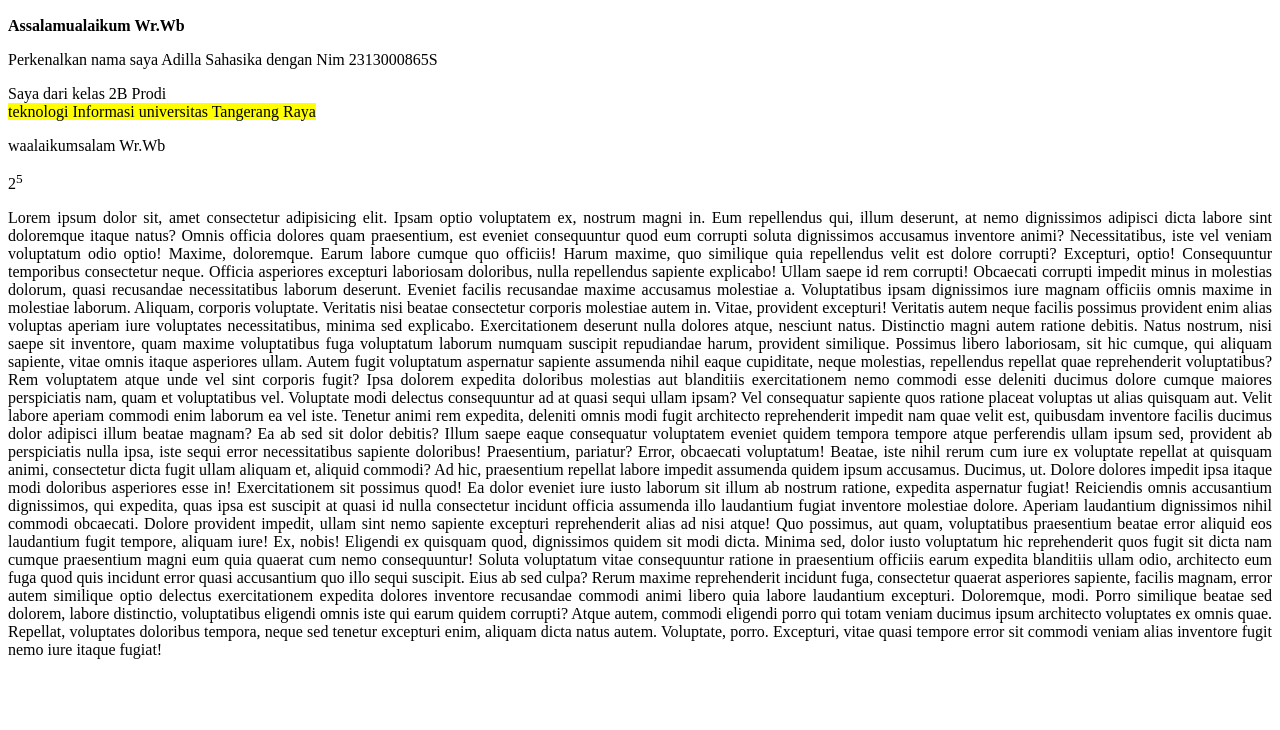
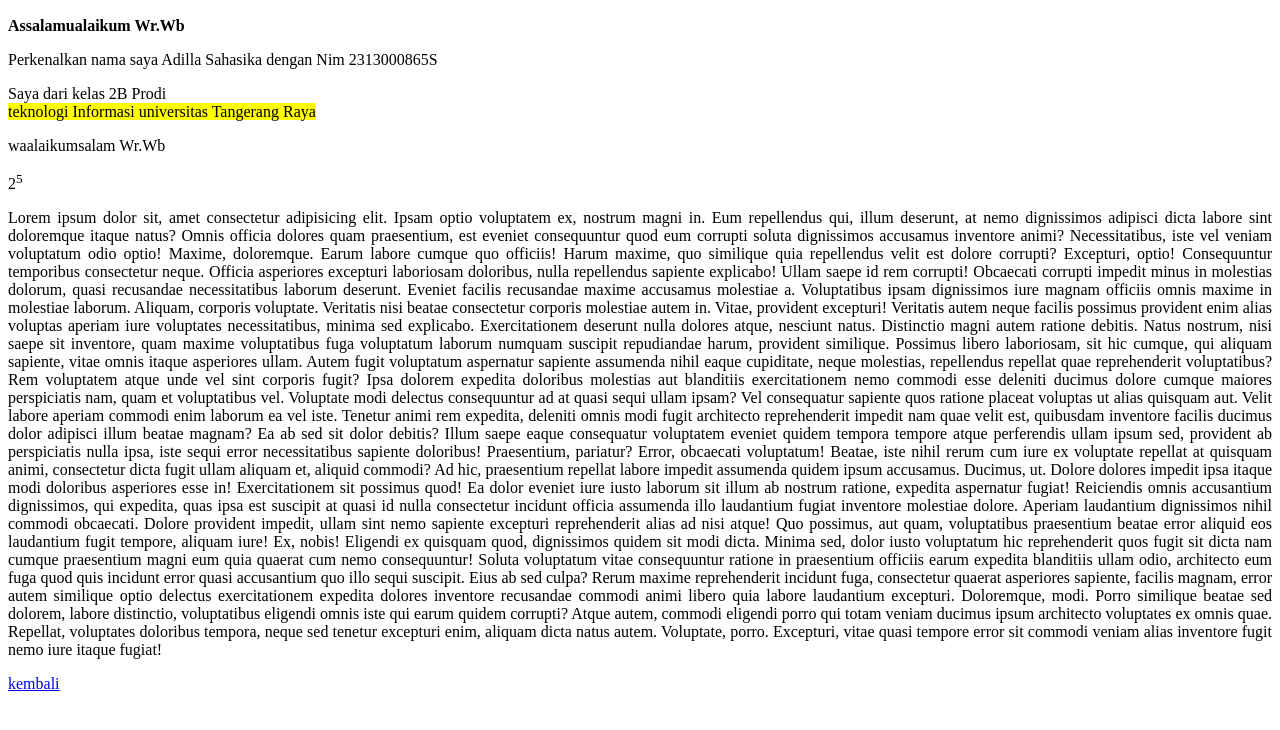
Before and after one commit to Akudila/DASAR-HTML, a plain HTML site: page paragraf.html in a window 1280 px wide. Shown: the part 64-794 px from the top of the page. Drawn offline with Linux system fonts and the light colour scheme.

Commit message:
Add files via upload

```diff
--- a/paragraf.html
+++ b/paragraf.html
@@ -34,5 +34,7 @@
     Rerum maxime reprehenderit incidunt fuga, consectetur quaerat asperiores sapiente, facilis magnam, error autem similique optio delectus exercitationem expedita dolores inventore recusandae commodi animi libero quia labore laudantium excepturi. Doloremque, modi.
     Porro similique beatae sed dolorem, labore distinctio, voluptatibus eligendi omnis iste qui earum quidem corrupti? Atque autem, commodi eligendi porro qui totam veniam ducimus ipsum architecto voluptates ex omnis quae.
     Repellat, voluptates doloribus tempora, neque sed tenetur excepturi enim, aliquam dicta natus autem. Voluptate, porro. Excepturi, vitae quasi tempore error sit commodi veniam alias inventore fugit nemo iure itaque fugiat!</p>
+
+    <a href="../index.html">kembali</a>
 </body>
 </html>
```
